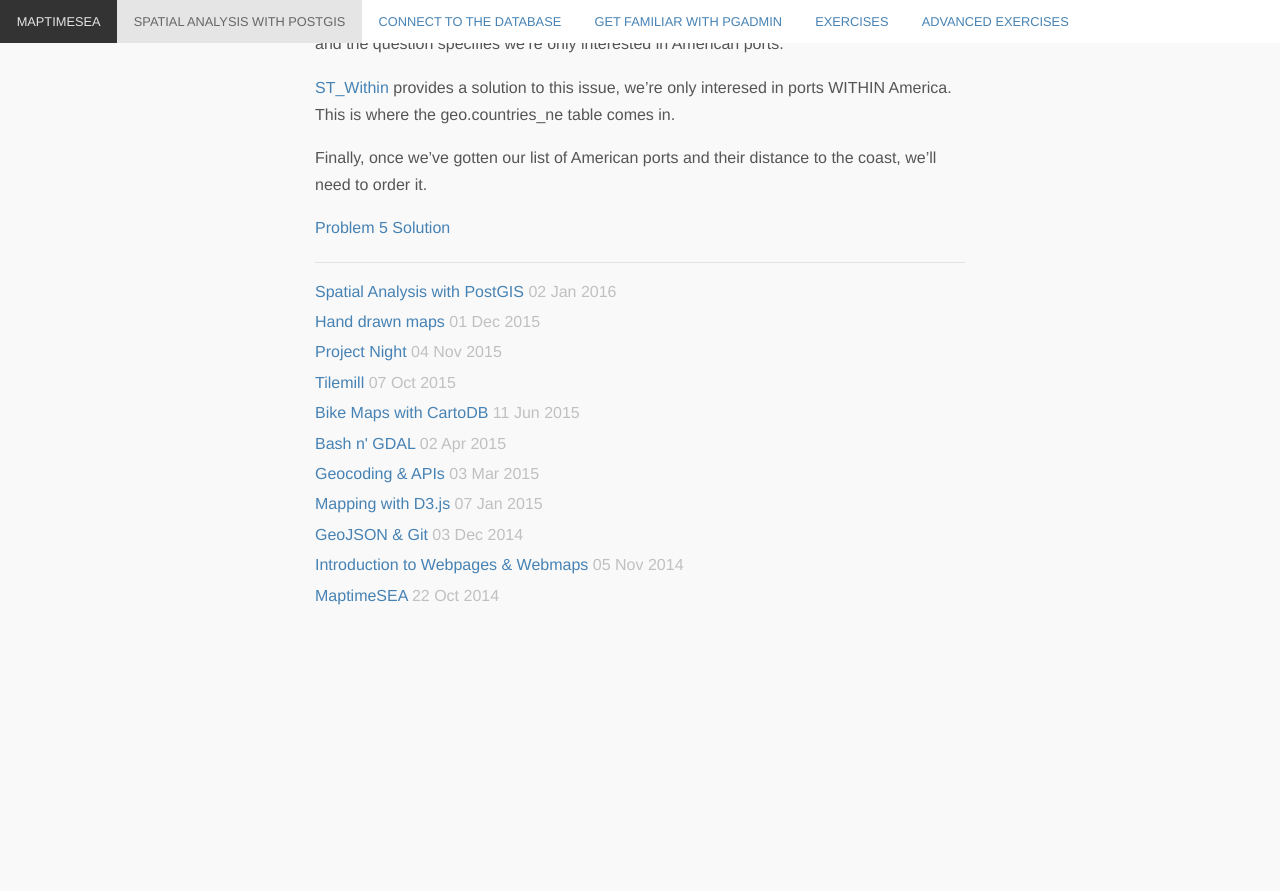
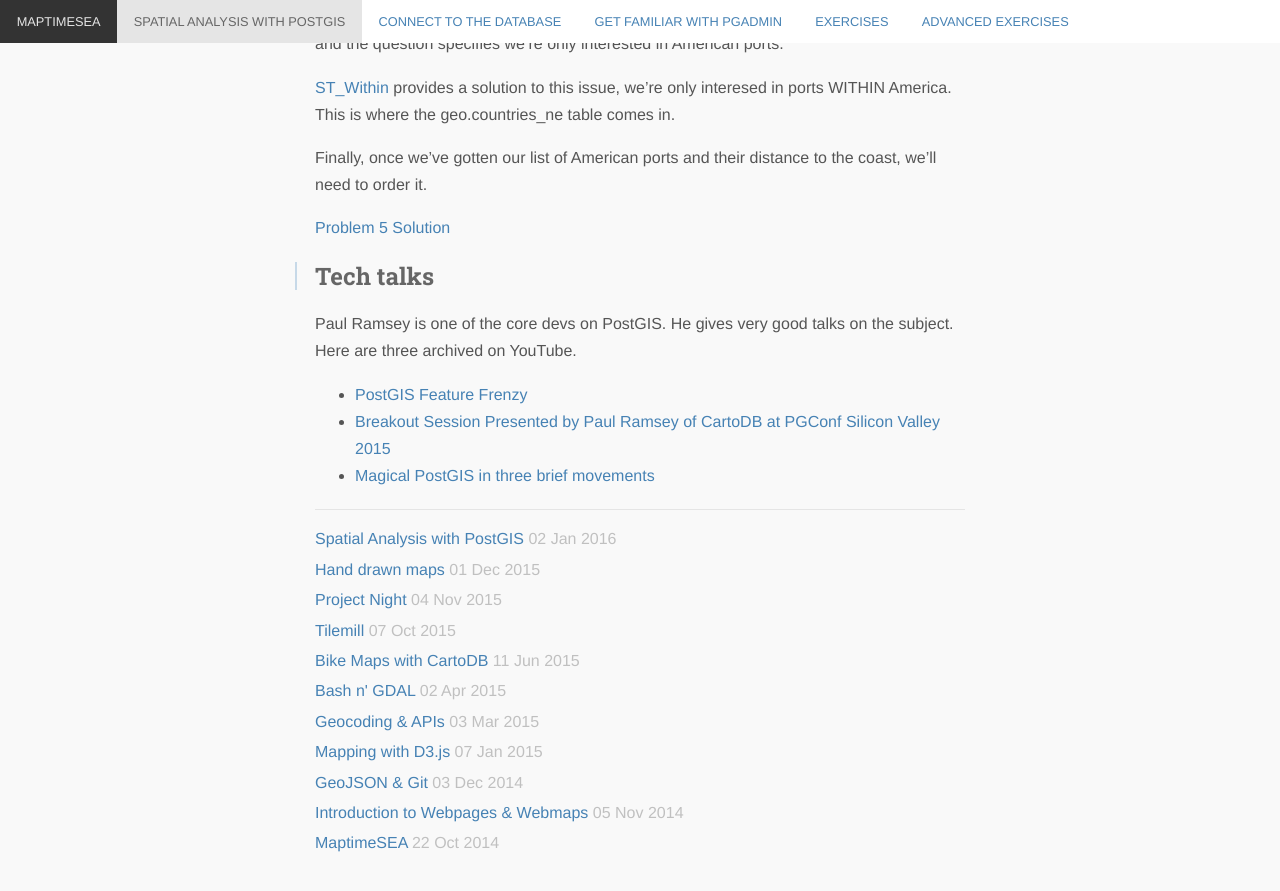
Before and after one commit to MaptimeSEA/maptimesea.github.io, a Jekyll site: the page built from _posts/2016-01-02-postgis-tutorial.markdown, in a window 1280 px wide and 900 px high, scrolled down 9343 px. Shown: the top 891 px of the window. Built offline with Jekyll 4.4.1, drawn with Linux system fonts in a browser that asks for light colours; nearby versions of some CDN libraries; Markdown is read by kramdown in place of the engine named in the settings; before the commit the page ends 10010 px from its top, so only the background shows below that.

Commit message:
Added links to 3 Paul Ramsey video.

```diff
--- a/_posts/2016-01-02-postgis-tutorial.markdown
+++ b/_posts/2016-01-02-postgis-tutorial.markdown
@@ -230,3 +230,9 @@ Theres one more caveat though, the ports table doesn't tell us which country it
 Finally, once we've gotten our list of American ports and their distance to the coast, we'll need to order it.
 
 [Problem 5 Solution](https://gist.github.com/parkercoleman/51cd5efca20d430ac5b7)
+
+## Tech talks
+Paul Ramsey is one of the core devs on PostGIS. He gives very good talks on the subject. Here are three archived on YouTube.
+- [PostGIS Feature Frenzy](https://www.youtube.com/watch?v%3DQhDlVl18Pws)
+- [Breakout Session Presented by Paul Ramsey of CartoDB at PGConf Silicon Valley 2015](https://www.youtube.com/watch?v=GSuZP89UdGs)
+- [Magical PostGIS in three brief movements](https://www.youtube.com/watch?v%3DY0SBkjcyXOc)
```
